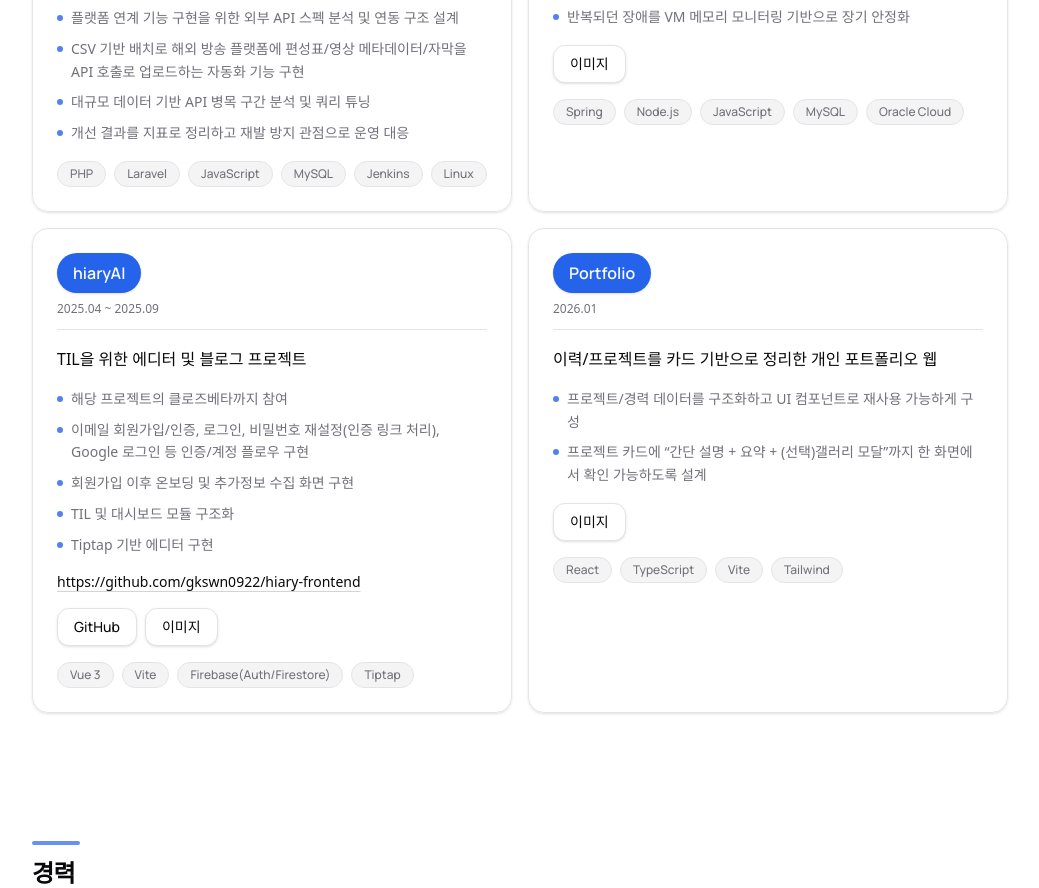
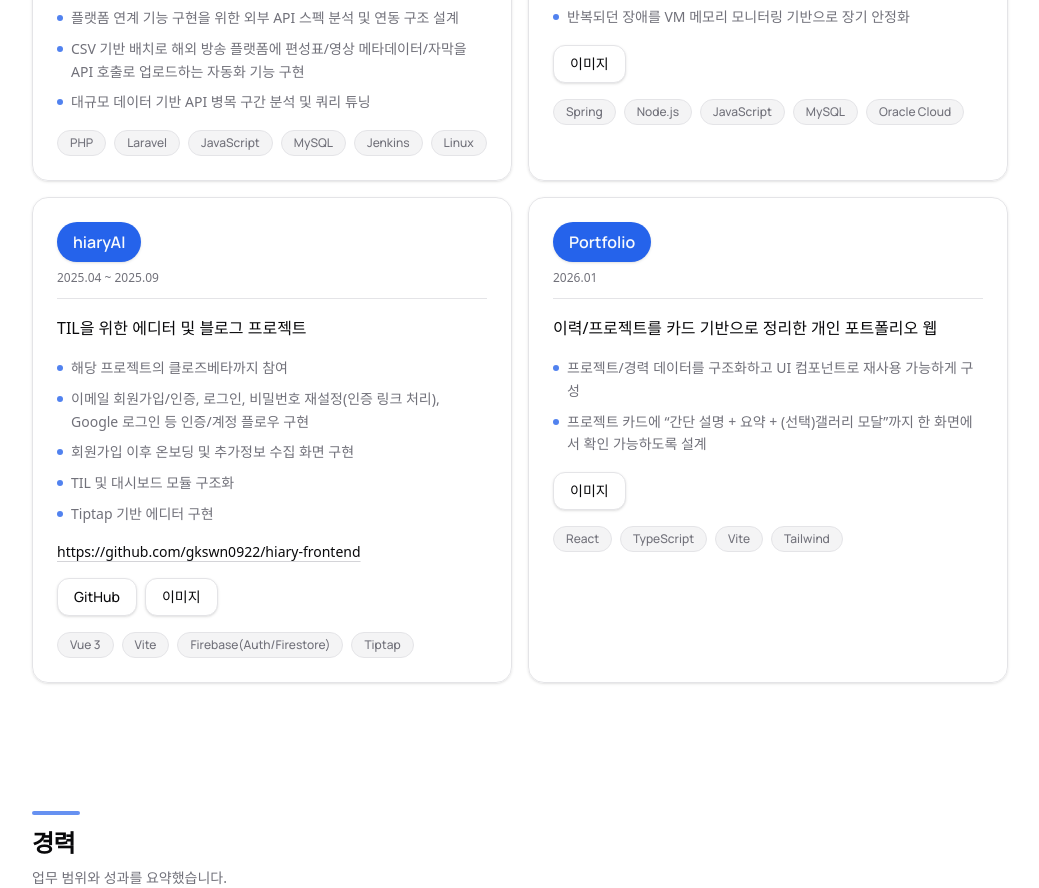
Before and after one commit to gkswn0922/hanjuPortfolio, a React (Vite) app in the folder portfolio/: page / in a window 1280 px wide. Shown: the part 2120-3008 px from the top of the page, without its empty margins (120-1159 px from the left). Built offline with nearby package versions, Linux system fonts and the light colour scheme; a web font is replaced by a local one.

Commit message:
왜안돼 ㅜ

```diff
--- a/portfolio/src/data/resume.ts
+++ b/portfolio/src/data/resume.ts
@@ -95,7 +95,6 @@ export const projects: Project[] = [
       '플랫폼 연계 기능 구현을 위한 외부 API 스펙 분석 및 연동 구조 설계',
       'CSV 기반 배치로 해외 방송 플랫폼에 편성표/영상 메타데이터/자막을 API 호출로 업로드하는 자동화 기능 구현',
       '대규모 데이터 기반 API 병목 구간 분석 및 쿼리 튜닝',
-      '개선 결과를 지표로 정리하고 재발 방지 관점으로 운영 대응',
     ],
     summary: [
       '응답 시간 30초 이상 소요되던 API 성능 이슈 분석',
```
Also changed, not shown: 4 other files (tests, documents, lock files or other folders).
